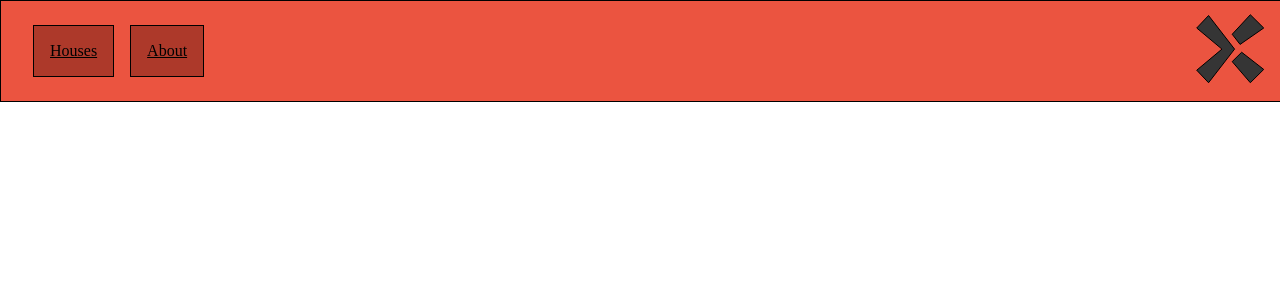
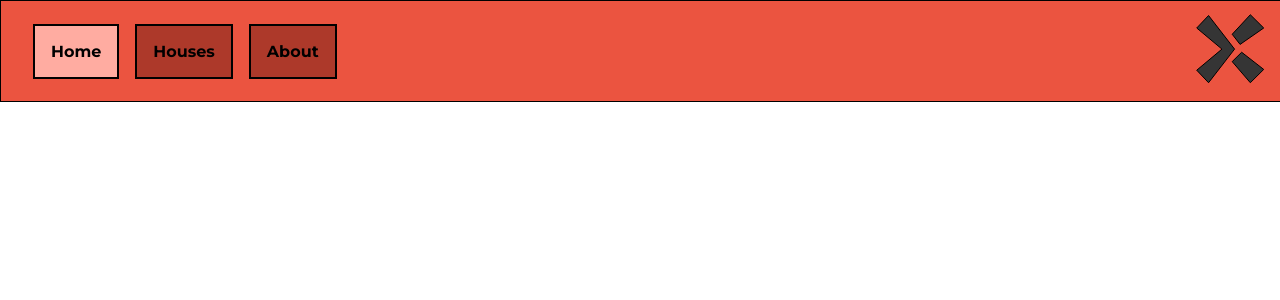
Before and after one commit to miel775/house-web-app, a Vue app in the folder house/: page / in a window 1280 px wide. Shown: the top 300 px of the page. Built offline with nearby package versions, Linux system fonts and the light colour scheme.

Commit message:
build: imported images
imported images

#26

```diff
--- a/house/src/Home.vue
+++ b/house/src/Home.vue
@@ -1,11 +1,53 @@
 <script setup>
+import { ref, onMounted } from 'vue'
+
+const houses = ref([])
+const error = ref(null)
+const loading = ref(false)
+
+onMounted(async () => {
+  loading.value = true;
+
+  try {
+    const response = await fetch(
+      'https://api.intern.d-tt.nl/api/houses',
+      {
+        headers: {
+          'X-Api-Key': 'nvmE37kpr-xfUcAejPoM6_hC2Xbui5WO'
+        }
+      }
+    )
+
+    if (!response.ok) {
+      throw new Error(`HTTP error! status: ${response.status}`);
+    }
+
+    houses.value = await response.json();
+    console.log(houses.value);
+
+  } catch (err) {
+    error.value = err.message;
+    console.error('Error fetching houses:', err);
+  } finally {
+    loading.value = false;
+  }
+})
 </script>
 
 <template>
-    <h1>Home</h1>
-    <p>Welcome on the house page</p>
+    <main>
+        <div class="banner-home">
+        <li v-for="house in houses" :key="house.id">
+        <img :src="house.image" alt="House image">
+      </li>
 
-    <img class="background" src="./assets/background.png">
+        </div>
+        <h1>Home</h1>
+        <p>Welcome on the house page</p>
+
+        <div class="recommended-houses">
+        </div>
+    </main>
 </template>
 
 <style>
--- a/house/src/assets/main.css
+++ b/house/src/assets/main.css
@@ -93,7 +93,7 @@ h2 {
 }
 
 .desktopheader.text {
-    @media (min-width: 720px) {
+    @media (max-width: 720px) {
       font-family: 'Monsterrat Medium';
       font-size: 14px;
   }
--- a/house/src/components/Header.vue
+++ b/house/src/components/Header.vue
@@ -18,6 +18,10 @@ const isAboutActive = computed(() =>
   currentPath.value.startsWith('#/about')
 )
 
+const isHomeActive = computed(() =>
+  currentPath.value.includes('#/')
+)
+
 function toggleDropdown() {
     document.querySelector(".dropdown").classList.toggle("open");
 }
@@ -27,7 +31,7 @@ function toggleDropdown() {
 <template>
     <header>
         <div class="navigation-bar">
-            <!-- class active is on when the currentpath is /houses -->
+      <a href="#/" :class="{ active: isHomeActive }">Home</a>
       <a href="#/houses" :class="{ active: isHousesActive }">Houses</a>
       <a href="#/about" :class="{ active: isAboutActive }">About</a>
         </div>
@@ -42,6 +46,7 @@ function toggleDropdown() {
     </header>
 
     <div class="dropdown">
+      <a href="#/" :class="{ active: isHomeActive }">Home</a>
       <a href="#/houses" :class="{ active: isHousesActive }">Houses</a>
       <a href="#/about" :class="{ active: isAboutActive }">About</a>
     </div>
@@ -81,7 +86,9 @@ a {
     width: fit-content;
     background-color: var(--primary-color-dark);
     padding: 1em;
-    border: black solid 1px;
+    border: black solid 2px;
+    font-family: 'Monsterrat Bold';
+    text-decoration: none;
 }
 
 /* removing style button */
```
